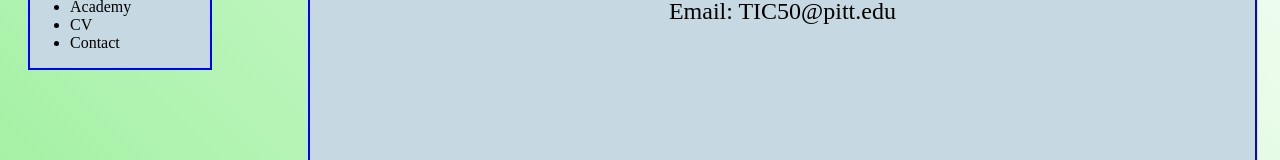
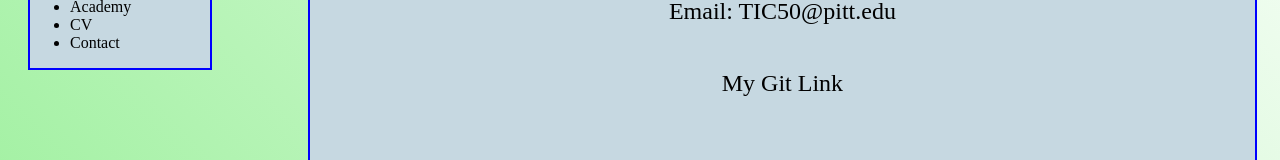
Before and after one commit to Alan-Chu/WEB-PERSONAL-PAGE, a plain HTML site: page contact.html in a window 1280 px wide. Shown: the part 338-498 px from the top of the page. Drawn offline with Linux system fonts and the light colour scheme.

Commit message:
Update contact.html

```diff
--- a/contact.html
+++ b/contact.html
@@ -35,6 +35,7 @@
 		<div id="contact-div">
 			Tel: (412) 478-3819 <br>
 			Email: TIC50@pitt.edu <br>
+			<a href="https://github.com/Alan-Chu">My Git Link</a>
 		</div>
 	</div>
 	<footer>Designer: Alan Chu @2018</footer>
```
